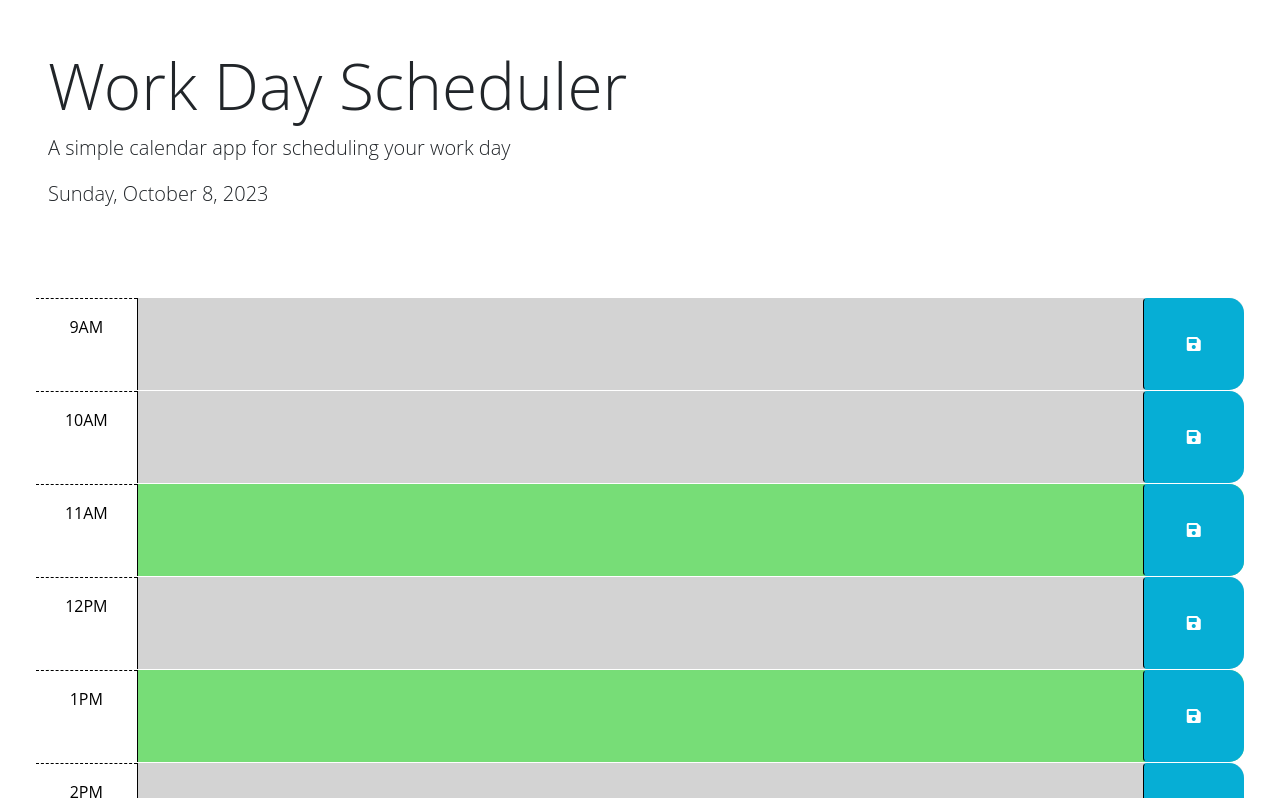
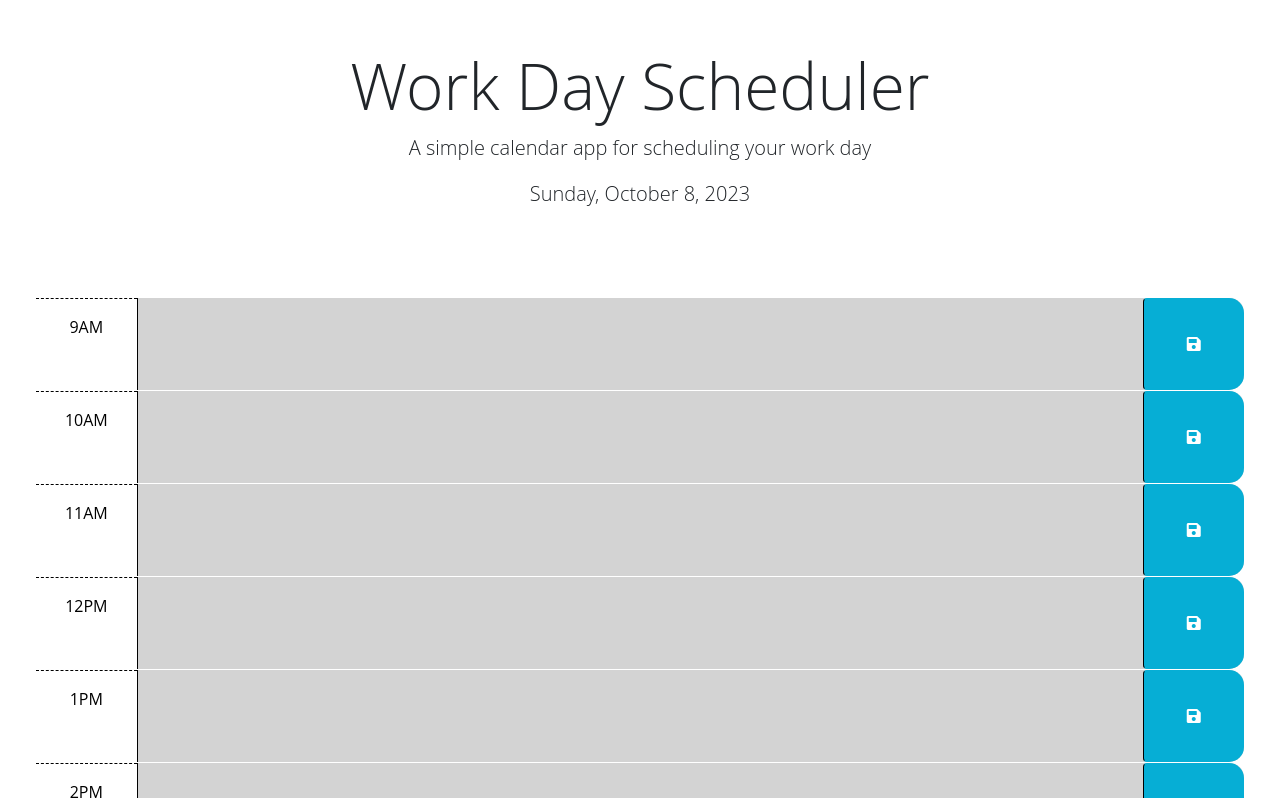
Before and after one commit to devancapps/Work-Day-Scheduler, a plain HTML site: page index.html in a window 1280 px wide. Shown: the top 798 px of the page. Drawn offline with nearby package versions, Linux system fonts and the light colour scheme.

Commit message:
Center text at top of page

```diff
--- a/index.html
+++ b/index.html
@@ -26,7 +26,7 @@
 
   <body>
 
-    <header class="p-5 mb-4">
+    <header class="p-5 mb-4 text-center">
       <h1 class="display-3">Work Day Scheduler</h1>
       <p class="lead">A simple calendar app for scheduling your work day</p>
       <p id="currentDay" class="lead"></p>
@@ -49,7 +49,7 @@
               <i class="fas fa-save" aria-hidden="true"></i>
             </button>
           </div>
-            <div id="hour-11" class="row time-block future">
+            <div id="hour-11" class="row time-block">
             <div class="col-2 col-md-1 hour text-center py-3">11AM</div>
             <textarea class="col-8 col-md-10 description" rows="3"> </textarea>
             <button class="btn saveBtn col-2 col-md-1" aria-label="save">
@@ -64,7 +64,7 @@
             </button>
           </div>
 
-          <div id="hour-1" class="row time-block future">
+          <div id="hour-1" class="row time-block">
             <div class="col-2 col-md-1 hour text-center py-3">1PM</div>
             <textarea class="col-8 col-md-10 description" rows="3"> </textarea>
             <button class="btn saveBtn col-2 col-md-1" aria-label="save">
```
